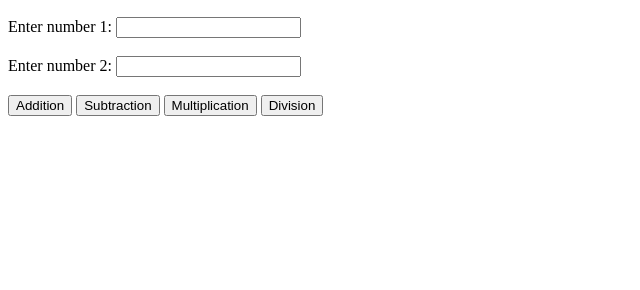
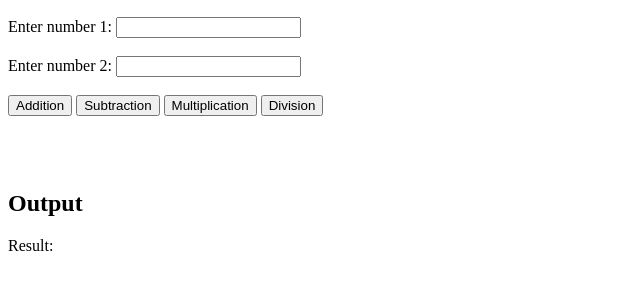
Before and after one commit to Abstroar/capstone-lab-3-calculator-js, a plain HTML site: page index.html in a window 1280 px wide. Shown: the part 110-400 px from the top of the page, without its empty margins (0-640 px from the left). Drawn offline with Linux system fonts and the light colour scheme.

Commit message:
html integrated js webpage completed

```diff
--- a/index.html
+++ b/index.html
@@ -30,6 +30,12 @@
         <br>
         <br>
     </form>
+    <br>
+    <br>
+    <div class="output">
+        <h2>Output</h2>
+            <p>Result: <span id="displayOutput"></span></p>
+    </div>
 </body>
-
+<script src="logic.js"></script>
 </html>
```
Also changed, not shown: logic.js (renamed from logic.js.txt).
